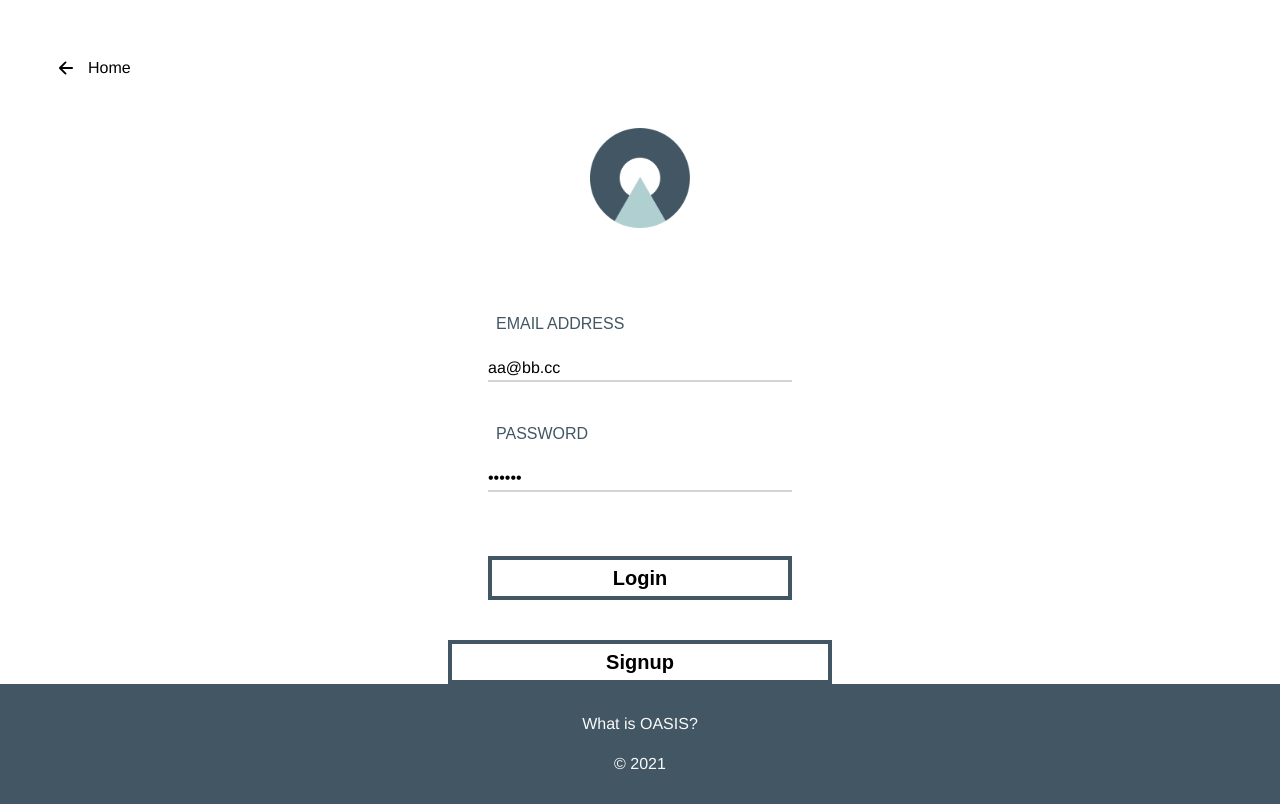
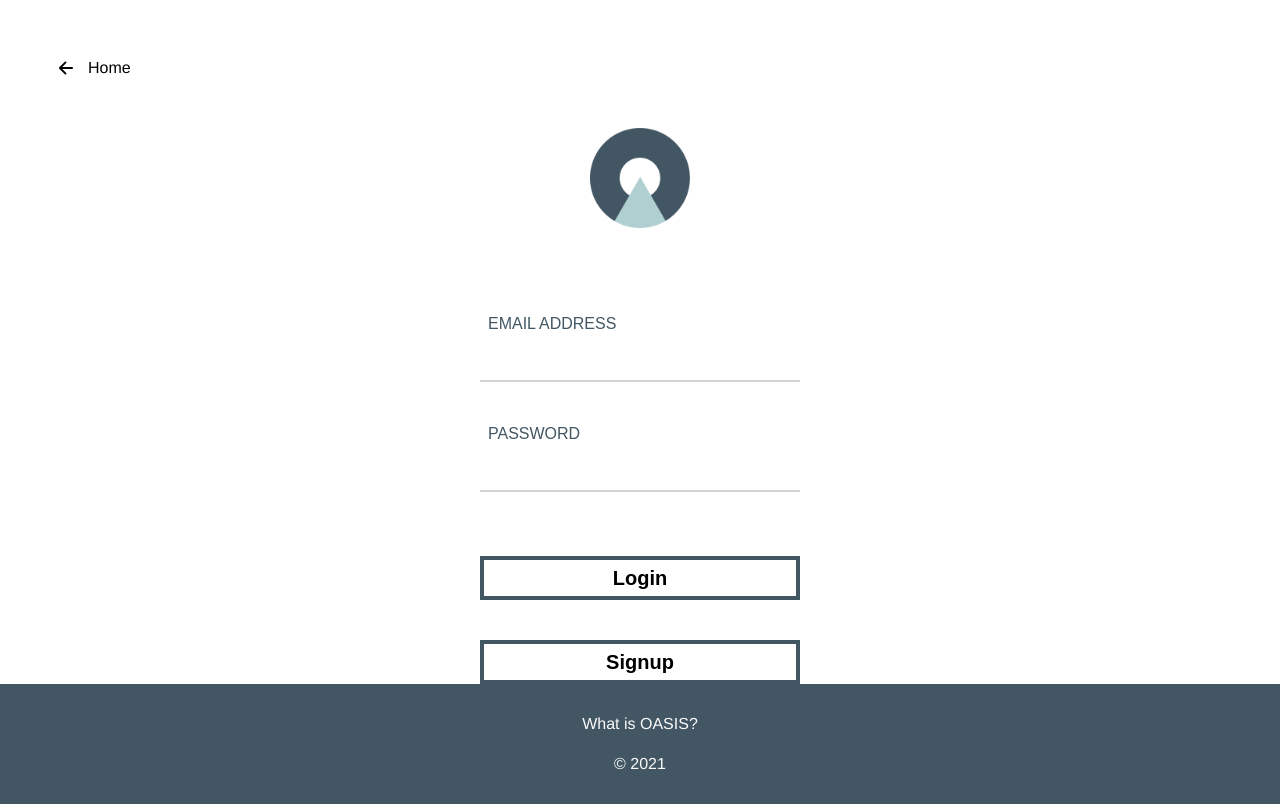
Before and after one commit to oasis-art-project/oasis-webapp, a React (Create React App) app: page /login in a window 1280 px wide. Built offline with nearby package versions, Linux system fonts and the light colour scheme.

Commit message:
fixed signup button

```diff
--- a/src/pages/Login/Login.tsx
+++ b/src/pages/Login/Login.tsx
@@ -24,8 +24,8 @@ const SignupForm = () => {
 
   const formik = useFormik({
     initialValues: {
-      email: 'aa@bb.cc',
-      password: '123456',
+      email: '',
+      password: '',
     },
     onSubmit: values => {
       // alert(JSON.stringify(values, null, 2));
@@ -41,7 +41,7 @@ const SignupForm = () => {
         </Link>
       </div>
       <img src={logo} alt="Oasis logo" width="100px" className="mb-12 lg:mt-32 mt-12" />
-      <form className="flex flex-col px-10 py-7 lg:w-96 w-full" onSubmit={formik.handleSubmit}>
+      <form className="flex flex-col px-8 py-7 lg:w-96 w-full" onSubmit={formik.handleSubmit}>
         <label className="m-2 uppercase font-header text-darkGray" htmlFor="email">
           Email Address
         </label>
@@ -75,14 +75,12 @@ const SignupForm = () => {
           Login
         </button>
       </form>
-
       <SignupButton
-          className="mt-3 border-solid border-4 border-darkGray px-3 py-1 font-header font-bold text-xl lg:w-96 w-full"
+          className="mt-3 border-solid border-4 border-darkGray px-3 py-1 font-header font-bold text-xl lg:w-80 w-full"
           href={`/signup`}
         >
           Signup
       </SignupButton>
-
     </div>
   );
 };
```
